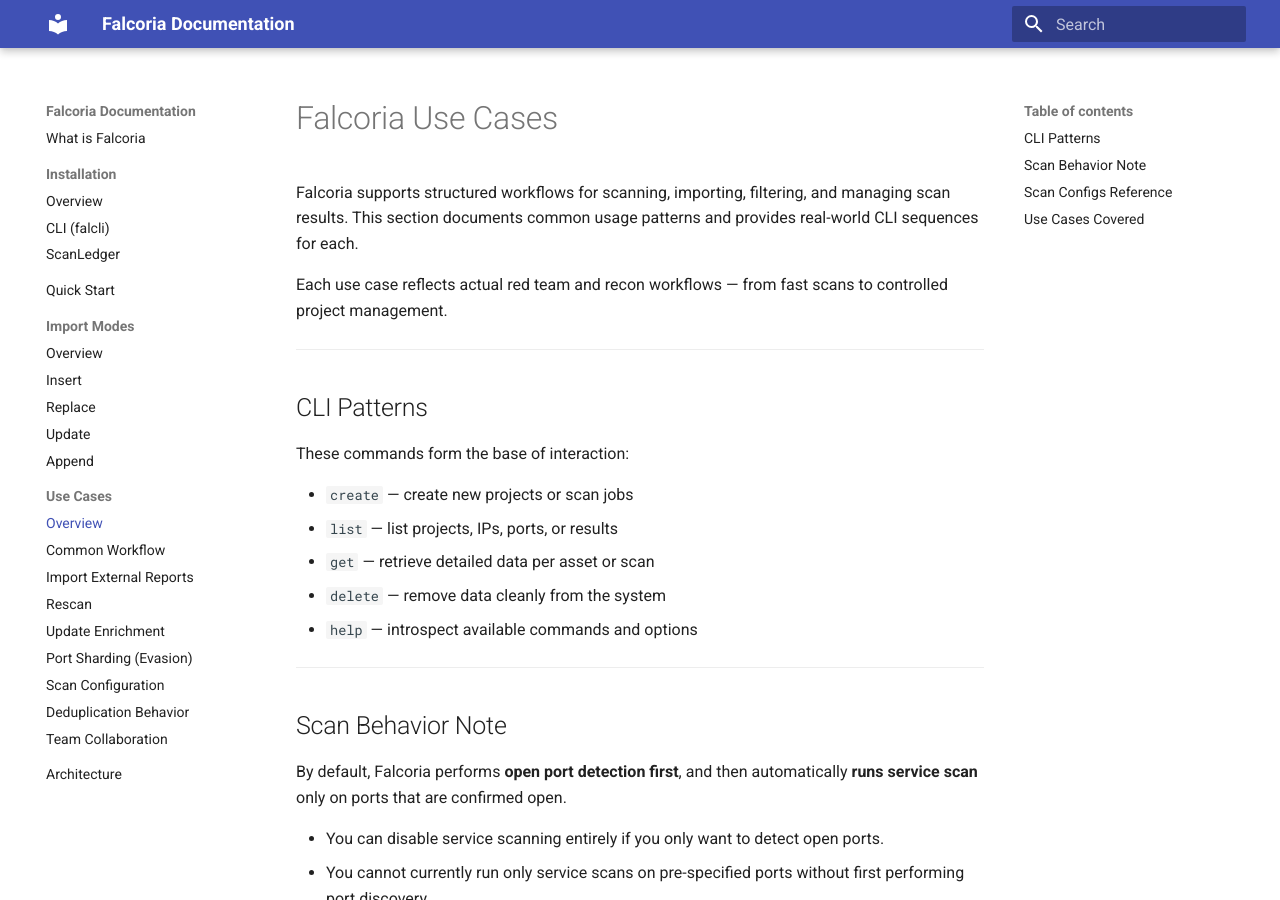
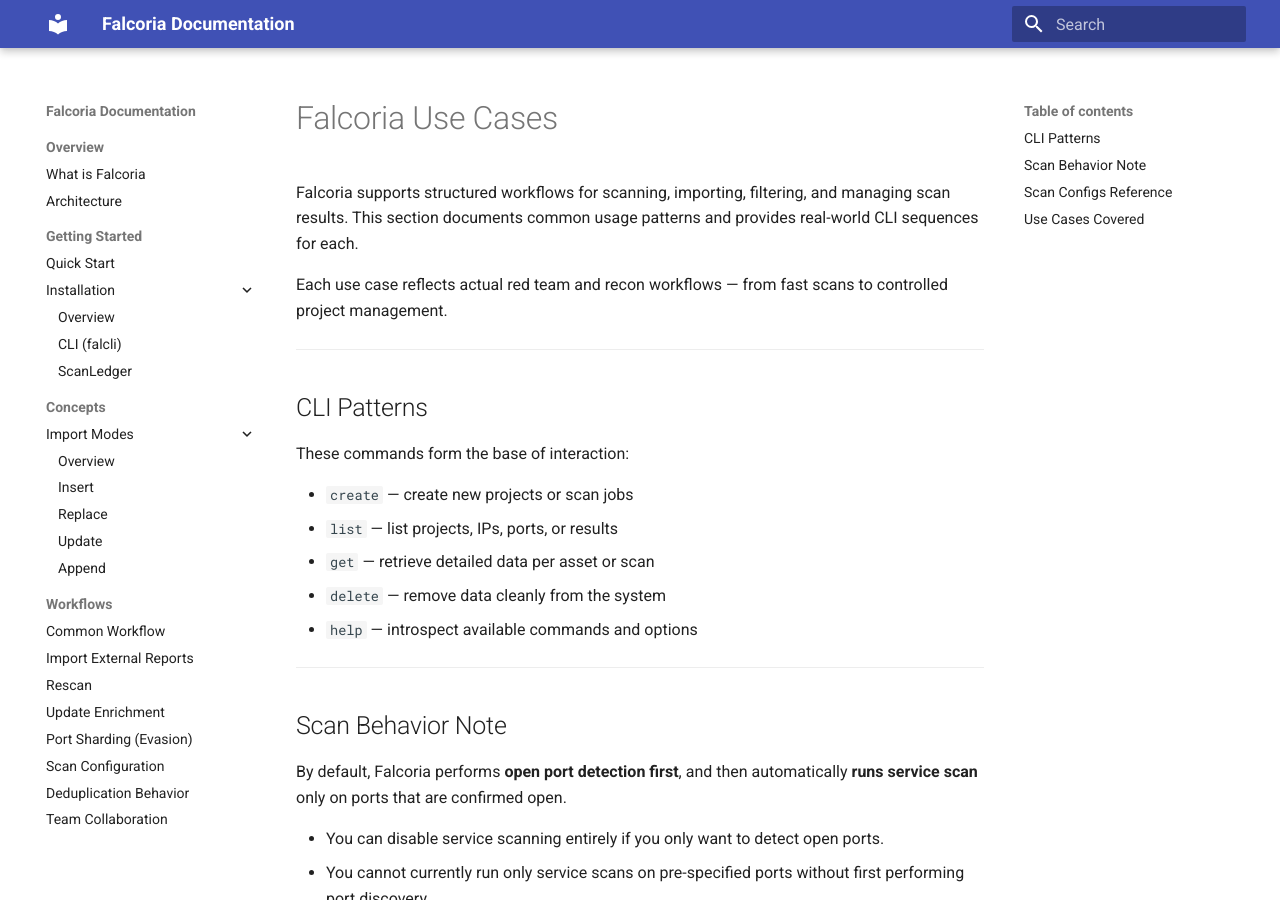
Before and after one commit to Falcoria/falcoria-docs, an MkDocs documentation site: the page built from docs/use-cases/index.md, in a window 1280 px wide and 900 px high. Built offline with MkDocs 1.6.1 and Material for MkDocs 9.7.7, drawn with Linux system fonts in a browser that asks for light colours.

Commit message:
changed menu

```diff
--- a/mkdocs.yml
+++ b/mkdocs.yml
@@ -7,6 +7,7 @@
     - navigation.expand
     - navigation.sections
     - navigation.instant
+    - navigation.top
     - content.code.copy
 
 markdown_extensions:
@@ -19,20 +20,26 @@
       permalink: true
 
 nav:
-  - What is Falcoria: index.md
-  - Installation:
-      - Overview: installation.md
-      - CLI (falcli): installation/falcli.md
-      - ScanLedger: installation/scanledger.md
-  - Quick Start: quick-start.md
-  - Import Modes:
-      - Overview: import-modes/index.md
-      - Insert: import-modes/insert.md
-      - Replace: import-modes/replace.md
-      - Update: import-modes/update.md
-      - Append: import-modes/append.md
-  - Use Cases:
-      - Overview: use-cases/index.md
+  - Overview:
+      - What is Falcoria: index.md
+      - Architecture: architecture.md
+
+  - Getting Started:
+      - Quick Start: quick-start.md
+      - Installation:
+          - Overview: installation.md
+          - CLI (falcli): installation/falcli.md
+          - ScanLedger: installation/scanledger.md
+
+  - Concepts:
+      - Import Modes:
+          - Overview: import-modes/index.md
+          - Insert: import-modes/insert.md
+          - Replace: import-modes/replace.md
+          - Update: import-modes/update.md
+          - Append: import-modes/append.md
+
+  - Workflows:
       - Common Workflow: use-cases/common-workflow.md
       - Import External Reports: use-cases/import-external-reports.md
       - Rescan: use-cases/rescan.md
@@ -41,4 +48,3 @@
       - Scan Configuration: use-cases/scan-configuration.md
       - Deduplication Behavior: use-cases/deduplication-behavior.md
       - Team Collaboration: use-cases/team-collaboration.md
-  - Architecture: architecture.md
```
